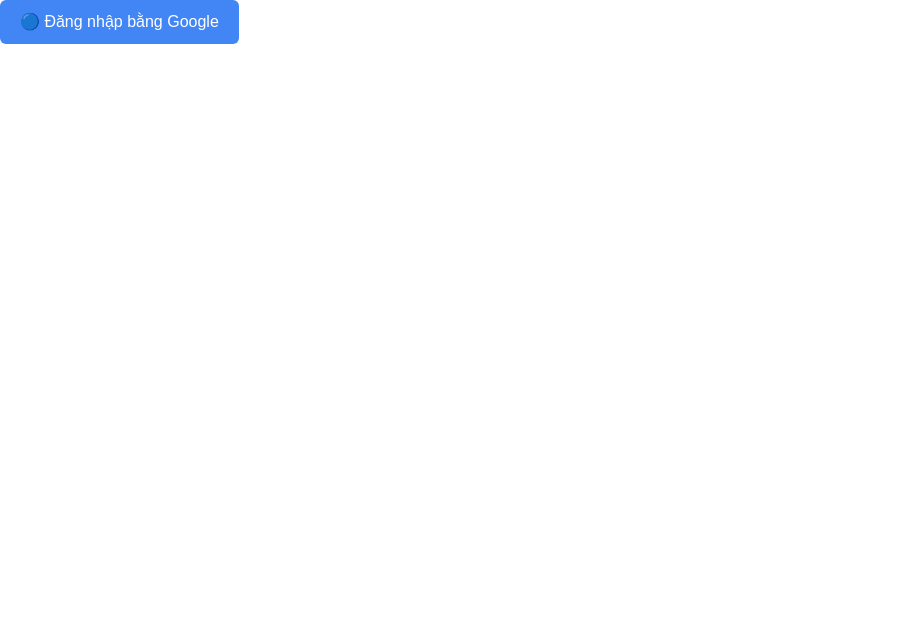
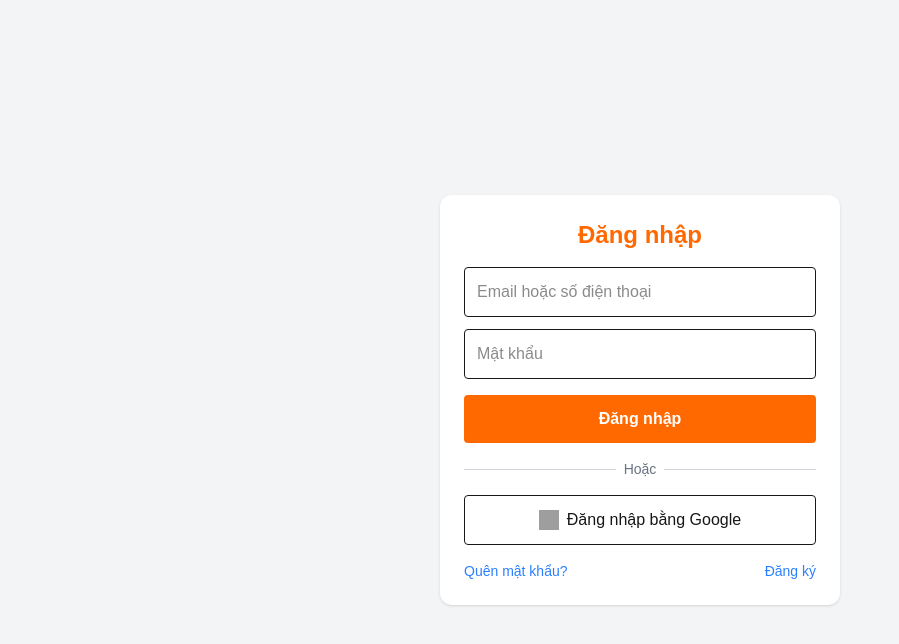
Before and after one commit to hongquan06/bcck_qthttt, a Next.js app: page /auth/login in a window 1280 px wide. Shown: the top 644 px of the page, without its empty margins (0-899 px from the left). Built offline with nearby package versions, Linux system fonts and the light colour scheme; grey boxes are pictures that could not be loaded.

Commit message:
update file

```diff
--- a/app/auth/login/page.tsx
+++ b/app/auth/login/page.tsx
@@ -1,23 +1,113 @@
 "use client";
 
+import { useState } from "react";
 import { signIn } from "next-auth/react";
 
 export default function LoginPage() {
+  const [email, setEmail] = useState("");
+  const [password, setPassword] = useState("");
+  const [error, setError] = useState("");
+  const [loading, setLoading] = useState(false);
+
+  const handleLogin = async () => {
+    setLoading(true);
+    setError("");
+
+    try {
+      const res = await fetch("/api/login", {
+        method: "POST",
+        headers: {
+          "Content-Type": "application/json",
+        },
+        body: JSON.stringify({ email, password }),
+      });
+
+      const data = await res.json();
+
+      if (!res.ok) {
+        setError(data.message);
+        return;
+      }
+
+      // login thành công
+      window.location.href = "/";
+    } catch (err) {
+      setError("Lỗi server");
+    } finally {
+      setLoading(false);
+    }
+  };
+
   return (
-    <div>
-      <button
-        onClick={() => signIn("google", { callbackUrl: "/" })}
-        style={{
-          padding: "10px 20px",
-          backgroundColor: "#4285F4",
-          color: "white",
-          border: "none",
-          borderRadius: "6px",
-          cursor: "pointer",
-        }}
-      >
-        🔵 Đăng nhập bằng Google
-      </button>
+    <div className="min-h-screen flex items-center justify-center bg-gray-100">
+      <div className="w-[400px] bg-white p-6 rounded-xl shadow">
+
+        {/* Title */}
+        <h2 className="text-2xl font-bold text-center text-orange-500">
+          Đăng nhập
+        </h2>
+
+        {/* Email */}
+        <input
+          type="text"
+          placeholder="Email hoặc số điện thoại"
+          className="w-full mt-4 p-3 border rounded focus:outline-none focus:ring-2 focus:ring-orange-400"
+          value={email}
+          onChange={(e) => setEmail(e.target.value)}
+        />
+
+        {/* Password */}
+        <input
+          type="password"
+          placeholder="Mật khẩu"
+          className="w-full mt-3 p-3 border rounded focus:outline-none focus:ring-2 focus:ring-orange-400"
+          value={password}
+          onChange={(e) => setPassword(e.target.value)}
+        />
+
+        {/* Error */}
+        {error && (
+          <p className="text-red-500 text-sm mt-2">{error}</p>
+        )}
+
+        {/* Login button */}
+        <button
+          onClick={handleLogin}
+          disabled={loading}
+          className="w-full mt-4 bg-orange-500 text-white p-3 rounded font-semibold hover:bg-orange-600"
+        >
+          {loading ? "Đang đăng nhập..." : "Đăng nhập"}
+        </button>
+
+        {/* Divider */}
+        <div className="flex items-center my-4">
+          <div className="flex-1 h-[1px] bg-gray-300"></div>
+          <span className="mx-2 text-sm text-gray-500">Hoặc</span>
+          <div className="flex-1 h-[1px] bg-gray-300"></div>
+        </div>
+
+        {/* Google login */}
+        <button
+          onClick={() => signIn("google", { callbackUrl: "/" })}
+          className="w-full flex items-center justify-center gap-2 border p-3 rounded hover:bg-gray-50"
+        >
+          <img
+            src="https://www.svgrepo.com/show/475656/google-color.svg"
+            className="w-5 h-5"
+          />
+          Đăng nhập bằng Google
+        </button>
+
+        {/* Extra */}
+        <div className="flex justify-between text-sm mt-4">
+          <span className="text-blue-500 cursor-pointer">
+            Quên mật khẩu?
+          </span>
+          <span className="text-blue-500 cursor-pointer">
+            Đăng ký
+          </span>
+        </div>
+      </div>
     </div>
   );
 }
```
